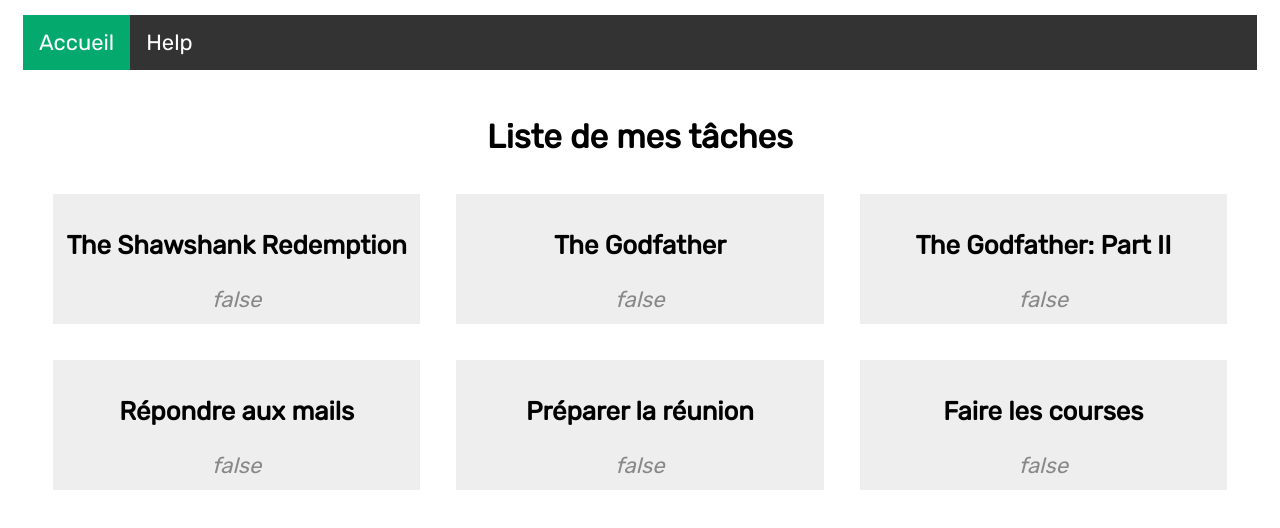
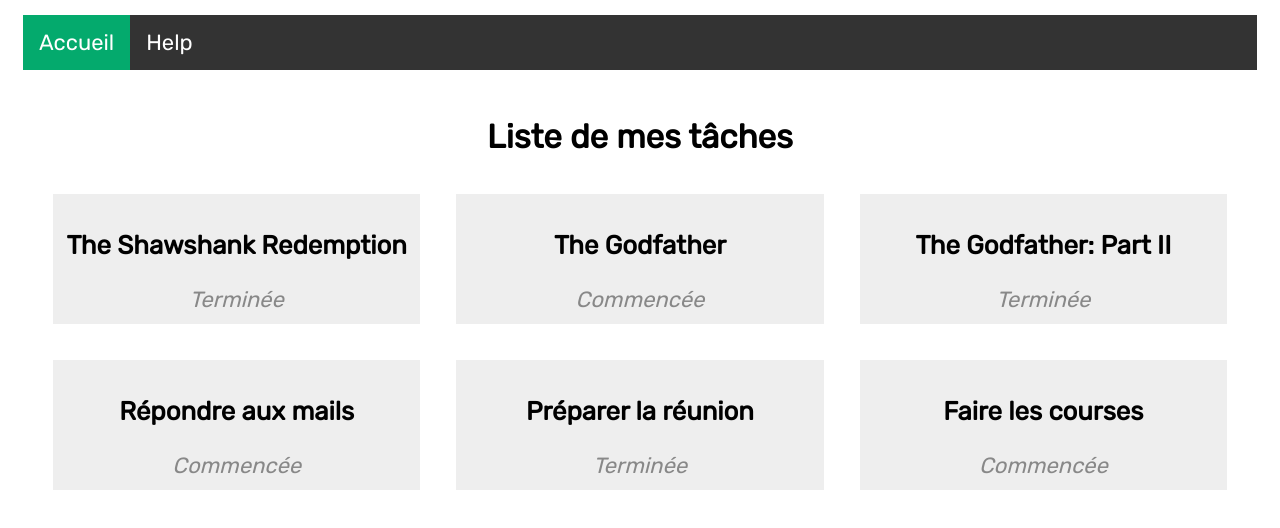
Before and after one commit to l3miage-agossoud/angular-todos, an Angular app: page /home in a window 1280 px wide. Shown: the top 528 px of the page. Built offline with nearby package versions, Linux system fonts and the light colour scheme.

Commit message:
update todo-card

```diff
--- a/src/app/modules/shared/components/todo-card/todo-card.component.html
+++ b/src/app/modules/shared/components/todo-card/todo-card.component.html
@@ -1,4 +1,4 @@
-<div  class="pad">
+<div *ngIf="todo" class="pad">
   <h3> {{todo.title}} </h3>
-  <span class="state"> {{todo.state}}</span>
+  <span class="state"> {{ todo.status }}</span>
 </div>
--- a/src/app/modules/shared/components/todo-card/todo-card.component.ts
+++ b/src/app/modules/shared/components/todo-card/todo-card.component.ts
@@ -13,6 +13,11 @@
   constructor() { }
 
   ngOnInit(): void {
+    console.log('todo', this.todo.status);
+  }
+
+  changeStatus(status: string): string {
+    return status === 'Commencée' ? 'Terminée' : '';
   }
 
 
--- a/src/app/modules/shared/i18n/constants.json
+++ b/src/app/modules/shared/i18n/constants.json
@@ -1,7 +1,10 @@
 {
   "TODOLIST":{
-    "TITLE":"Liste de mes tâches",
-    "ADD":"Ajouter une tâche"
+    "TITLE": "Liste de mes tâches",
+    "ADD": "Ajouter une tâche",
+    "UPDATE_STATE": "Changer l'état",
+    "STATE_BIGIN": "Commencée",
+    "STATE_END": "Terminée"
   },
   "TODOITEM":{
     "TITLE":"Tâche",
--- a/src/app/modules/shared/interfaces/todo.ts
+++ b/src/app/modules/shared/interfaces/todo.ts
@@ -1,4 +1,4 @@
 export interface Todo {
   title: string;
-  state: boolean;
+  status: string;
 }
--- a/src/app/modules/todos/components/list-todo/list-todo.component.ts
+++ b/src/app/modules/todos/components/list-todo/list-todo.component.ts
@@ -21,7 +21,6 @@
   ngOnInit(): void {
     this.todoService.getTodos().pipe(tap((todos: Todo[]) => {
       this.todos = todos;
-      console.log(todos);
     })).subscribe();
   }
 
--- a/src/assets/data/database-todo.json
+++ b/src/assets/data/database-todo.json
@@ -1,26 +1,26 @@
 [
   {
     "title": "The Shawshank Redemption",
-    "state": "false"
+    "status": "Terminée"
   },
   {
     "title": "The Godfather",
-    "state": "false"
+    "status": "Commencée"
   },
   {
     "title": "The Godfather: Part II",
-    "state": "false"
+    "status": "Terminée"
   },
   {
     "title": "Répondre aux mails",
-    "state": "false"
+    "status": "Commencée"
   },
   {
     "title": "Préparer la réunion",
-    "state": "false"
+    "status": "Terminée"
   },
   {
     "title": "Faire les courses",
-    "state": "false"
+    "status": "Commencée"
   }
 ]
```
